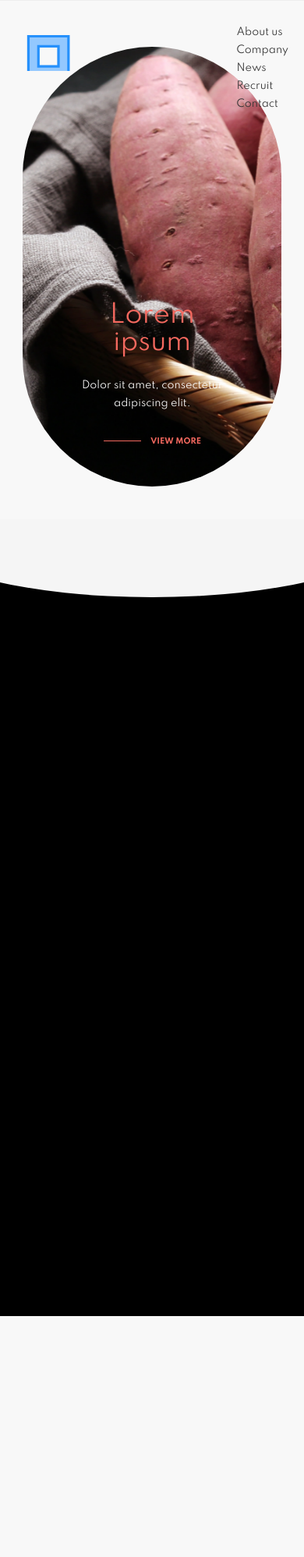
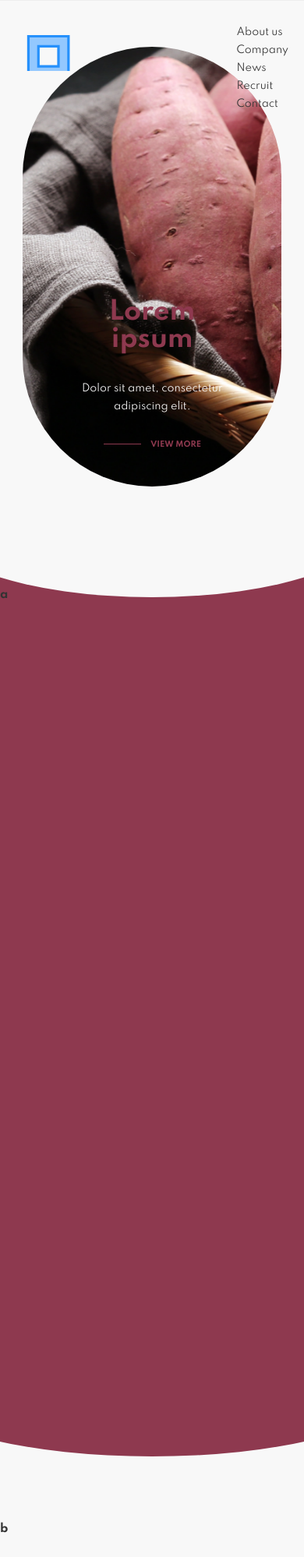
Before and after one commit to maro0120/moimo, a website: page dist/swiper.html in a window 390 px wide. Shown: the top 1997 px of the page at 78% size. Before the commit the page ends 1515 px from the top, so only its background shows below. Drawn offline with nearby package versions, Linux system fonts and the light colour scheme.

Commit message:
add dummy curve

```diff
--- a/dist/swiper.html
+++ b/dist/swiper.html
@@ -17,8 +17,8 @@
       --transition: .8s var(--easing);
       --color-base: #f8f8f8;
       --color-gray: #ddd;
-      --color-theme: #f5695f;
-      --color-theme-darken: #f12617;
+      --color-theme: #8E394F;
+      --color-theme-darken: #572331;
       --box-shadow: .8rem .8rem 1.2rem rgba(0, 0, 0, .05), -.8rem -.8rem 1.2rem #fff;
       --box-shadow-hover: 1rem 1rem 1.5rem rgba(0, 0, 0, .08), -1rem -1rem 1.5rem #fff;
       --box-shadow-inset: inset .8rem .8rem 1.2rem rgba(0, 0, 0, .05), inset -.8rem -.8rem 1.2rem #fff;
@@ -27,14 +27,15 @@
 
     html {
       font-family: "Spartan", "游ゴシック体", YuGothic, "游ゴシック", "Yu Gothic", "メイリオ", Meiryo, sans-serif;
-      font-size: 62.5%;
-      line-height: 1.8;
+      /*font-size: 62.5%;*/
       height: 100%;
       word-break: break-word;
       color: #333;
       background-color: var(--color-base);
       -webkit-appearance: none;
-      -webkit-tap-highlight-color: transparent;
+      -webkit-text-size-adjust: 100%;
+      -webkit-tap-highlight-color: rgba(0, 0, 0, 0);
+      line-height: 1.8
     }
 
     body {
@@ -57,6 +58,52 @@
     ::selection {
       color: #fff;
       background: var(--color-theme);
+    }
+
+    h1,
+    h2,
+    h3,
+    h4,
+    h5,
+    h6,
+    p {
+      margin-top: 0;
+      margin-bottom: 1rem
+    }
+
+    h1,
+    h2,
+    h3,
+    h4,
+    h5,
+    h6 {
+      margin-bottom: 1rem;
+      font-weight: 600;
+      line-height: 1.2
+    }
+
+    h1 {
+      font-size: 1.8rem
+    }
+
+    h2 {
+      font-size: 1.5rem
+    }
+
+    h3 {
+      font-size: 1.3rem
+    }
+
+    h4 {
+      font-size: 1.2rem
+    }
+
+    h5 {
+      font-size: 1.1rem
+    }
+
+    h6 {
+      font-size: 1rem
     }
 
     img {
@@ -83,17 +130,6 @@
       margin: 0;
       padding: 0;
       list-style: none;
-    }
-
-    h1,
-    h2,
-    h3,
-    h4,
-    h5,
-    h6 {
-      font-size: 1.6rem;
-      margin: 0;
-      padding: 0;
     }
 
     main {
@@ -459,12 +495,12 @@
     }
 
     ::-webkit-scrollbar-thumb {
-      background: #ff8095;
+      background: #bc5872;
       border-radius: 5px;
     }
 
     ::-webkit-scrollbar-track {
-      background: #ffe6ea;
+      background: #d28fa0;
       border-radius: 5px;
     }
 
@@ -545,7 +581,7 @@
       left: 0;
       width: 100%;
       height: 100%;
-      background-color: #000;
+      background-color: var(--color-theme);
       z-index: 1001;
       display: grid;
       place-items: center;
@@ -553,8 +589,8 @@
     }
 
     .dummy {
-      background-color: #000;
-      height: 100vh;
+      background-color: var(--color-theme);
+      height: 130vh;
     }
 
     .c-curve-wrapper {
@@ -592,7 +628,7 @@
       height: 600%;
       transform: translateX(-50%);
       border-radius: 50%;
-      background-color: #f5f5f5;
+      background-color: var(--color-base);
       content: ""
     }
 
@@ -616,6 +652,74 @@
 
     @media (max-width: 575px) {
       .c-curve:before {
+        height: 150%
+      }
+    }
+
+    .dummy-w {
+      background-color: var(--color-base);
+      height: 130vh;
+    }
+
+    .w-curve-wrapper {
+      position: relative;
+      /*top: 145px;*/
+      height: 150px
+    }
+
+    @media (max-width: 991px) {
+      .w-curve-wrapper {
+        /*top: 95px;*/
+        height: 100px
+      }
+    }
+
+    .w-curve {
+      z-index: 2;
+      position: absolute;
+      width: 100%;
+      height: 140px;
+      overflow: hidden;
+    }
+
+    @media (max-width: 991px) {
+      .w-curve {
+        height: 100px
+      }
+    }
+
+    .w-curve:before {
+      position: absolute;
+      bottom: 0;
+      left: 50%;
+      width: 150vw;
+      height: 600%;
+      transform: translateX(-50%);
+      border-radius: 50%;
+      background-color: var(--color-theme);
+      content: ""
+    }
+
+    @media (max-width: 1440px) {
+      .w-curve:before {
+        height: 500%
+      }
+    }
+
+    @media (max-width: 991px) {
+      .w-curve:before {
+        height: 300%
+      }
+    }
+
+    @media (max-width: 767px) {
+      .c-curve:before {
+        height: 200%
+      }
+    }
+
+    @media (max-width: 575px) {
+      .w-curve:before {
         height: 150%
       }
     }
@@ -691,7 +795,19 @@
       <div class="c-curve-wrapper" data-curve-trigger="about">
         <div class="c-curve" style="height: 100px;"></div>
       </div>
-      <div class="dummy">a</div>
+      <div class="dummy"><h1 style="padding-top:10vh;">a</h1></div>
+      <div class="w-curve-wrapper" data-curve-trigger="about">
+        <div class="w-curve" style="height: 100px;"></div>
+      </div>
+      <div class="dummy-w"><h1 style="padding-top:10vh;">b</h1></div>
+      <div class="c-curve-wrapper" data-curve-trigger="about">
+        <div class="c-curve" style="height: 100px;"></div>
+      </div>
+      <div class="dummy"><h1 style="padding-top:10vh;">c</h1></div>
+      <div class="w-curve-wrapper" data-curve-trigger="about">
+        <div class="w-curve" style="height: 100px;"></div>
+      </div>
+      <div class="dummy-w"><h1 style="padding-top:10vh;">d</h1></div>
     </main>
   </div><!-- /wrapper -->
 
@@ -793,6 +909,21 @@
           }
         })
     });
+    const wCurve = document.querySelectorAll('.w-curve');
+
+    wCurve.forEach((wCurve, index) => {
+      gsap.to(
+        wCurve, {
+          height: "0px",
+          scrollTrigger: {
+            trigger: wCurve.parentElement,
+            // scroller: "[data-scroll-container]",
+            start: "top center",
+            end: "bottom top",
+            scrub: !0
+          }
+        })
+    });
   </script>
 </body>
 
```
Lines whose indentation alone changed are shown as unchanged.
